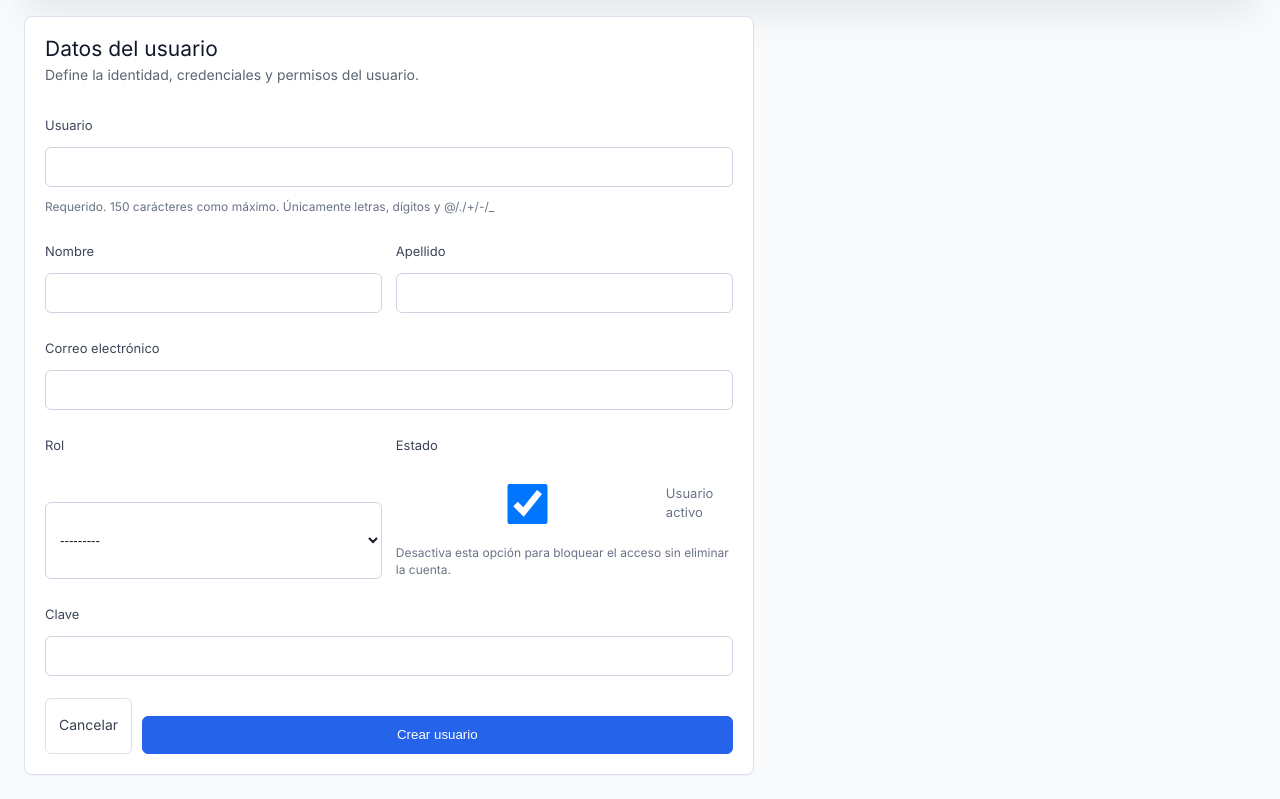
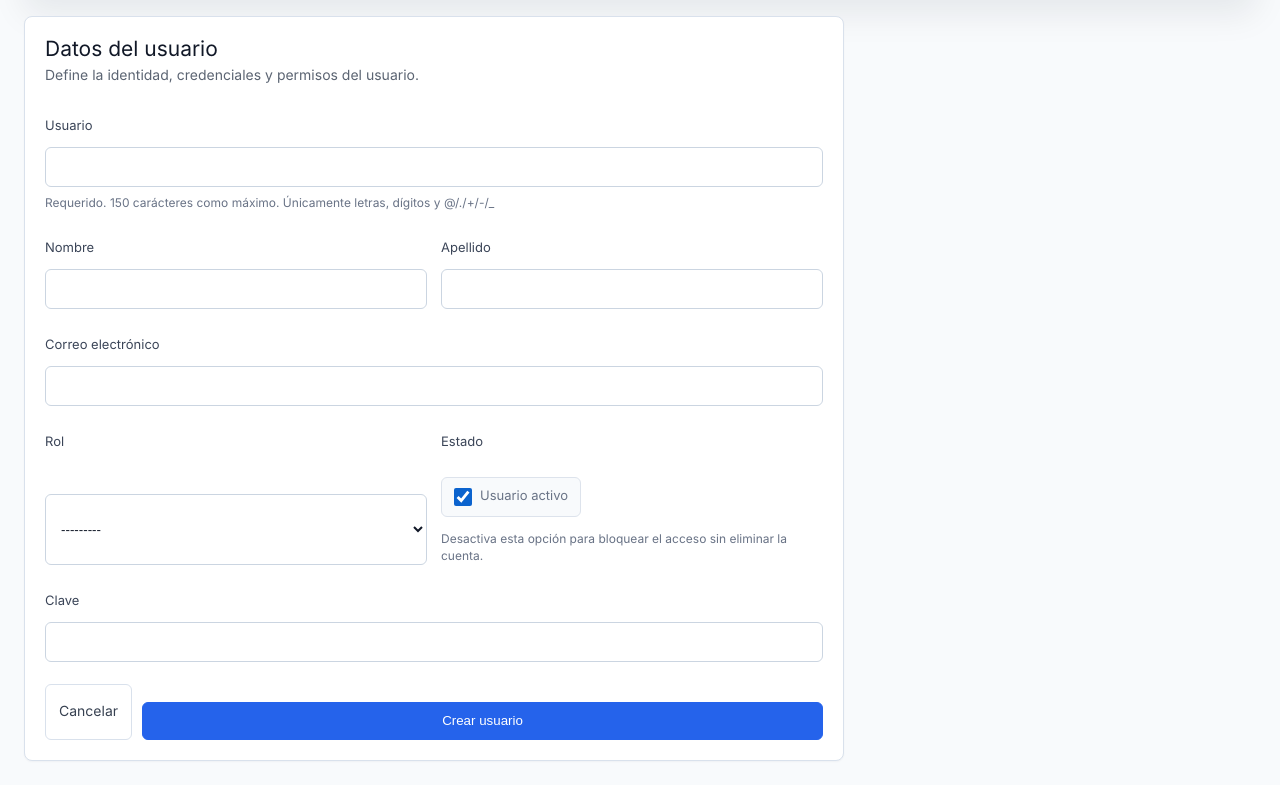
Before and after one commit to fdovasquez/monitoring-platform, a Django app: page /app/users/new/ in a window 1280 px wide. Shown: the part 202-1001 px from the top of the page. After the commit the page ends 964 px from the top, so only its background shows below. Run offline with Django 5.2, Linux system fonts and the light colour scheme; the visitor is signed in with stand-in values (Sample User, id 1); data comes from the database, SQL or seed files in the repository.

Commit message:
Add user editor profile styling

```diff
--- a/backend/inventory/static/inventory/profile.css
+++ b/backend/inventory/static/inventory/profile.css
@@ -40,7 +40,7 @@
 .eyebrow {
   color: var(--blue-700);
   font-size: 12px;
-  font-weight: 800;
+  font-weight: 400;
   letter-spacing: .04em;
   text-transform: uppercase;
 }
@@ -56,7 +56,7 @@
   background: linear-gradient(135deg, var(--blue-900), var(--cyan-500));
   border-radius: 50%;
   font-size: 18px;
-  font-weight: 800;
+  font-weight: 400;
 }
 
 .avatar-preview-large {
@@ -137,7 +137,7 @@
   background: #fff;
   border: 1px solid var(--line);
   border-radius: 6px;
-  font-weight: 700;
+  font-weight: 400;
   cursor: pointer;
 }
 
@@ -174,12 +174,12 @@
 .field label {
   color: var(--ink-700);
   font-size: 13px;
-  font-weight: 750;
+  font-weight: 400;
 }
 
 .field label span {
   color: var(--ink-500);
-  font-weight: 600;
+  font-weight: 400;
 }
 
 .field input,
@@ -203,7 +203,7 @@
 .field-error {
   color: #b42318;
   font-size: 12px;
-  font-weight: 650;
+  font-weight: 400;
 }
 
 .password-control {
@@ -218,7 +218,7 @@
   background: #f8fbff;
   border: 1px solid var(--line);
   border-radius: 6px;
-  font-weight: 750;
+  font-weight: 400;
   cursor: pointer;
 }
 
@@ -299,7 +299,7 @@
   background: var(--green-600);
   border-color: var(--green-600);
   font-size: 12px;
-  font-weight: 800;
+  font-weight: 400;
 }
 
 .form-actions {
@@ -312,6 +312,55 @@
 .form-actions .submit-button:disabled {
   cursor: not-allowed;
   opacity: .65;
+}
+
+.user-editor-grid {
+  grid-template-columns: minmax(0, 820px);
+}
+
+.user-editor-card {
+  max-width: 820px;
+}
+
+.user-editor-card .field select {
+  width: 100%;
+  min-height: 40px;
+  padding: 0 11px;
+  color: var(--ink-900);
+  background: #fff;
+  border: 1px solid var(--line);
+  border-radius: 6px;
+  outline: 0;
+}
+
+.user-editor-card .field select:focus {
+  border-color: #93b8f8;
+  box-shadow: 0 0 0 3px rgba(37, 99, 235, .12);
+}
+
+.user-editor-card .field-help {
+  margin: 0;
+  color: var(--ink-500);
+  font-size: 12px;
+  line-height: 1.45;
+}
+
+.user-active-check {
+  width: fit-content;
+  min-height: 40px;
+  padding: 0 12px;
+  background: #f8fafc;
+  border: 1px solid var(--line);
+  border-radius: 6px;
+}
+
+.user-active-check input[type="checkbox"] {
+  width: 18px !important;
+  height: 18px !important;
+  min-width: 18px !important;
+  min-height: 18px !important;
+  margin: 0;
+  accent-color: var(--blue-700);
 }
 
 @media (max-width: 980px) {
@@ -341,3 +390,7 @@
     grid-template-columns: 1fr;
   }
 }
+
+body :where(h1, h2, h3, h4, h5, h6, strong, b, th, label, button, summary, .submit-button, .ghost-button, .danger-button, .eyebrow, .field-error, .strength-label) {
+  font-weight: 400 !important;
+}
```
